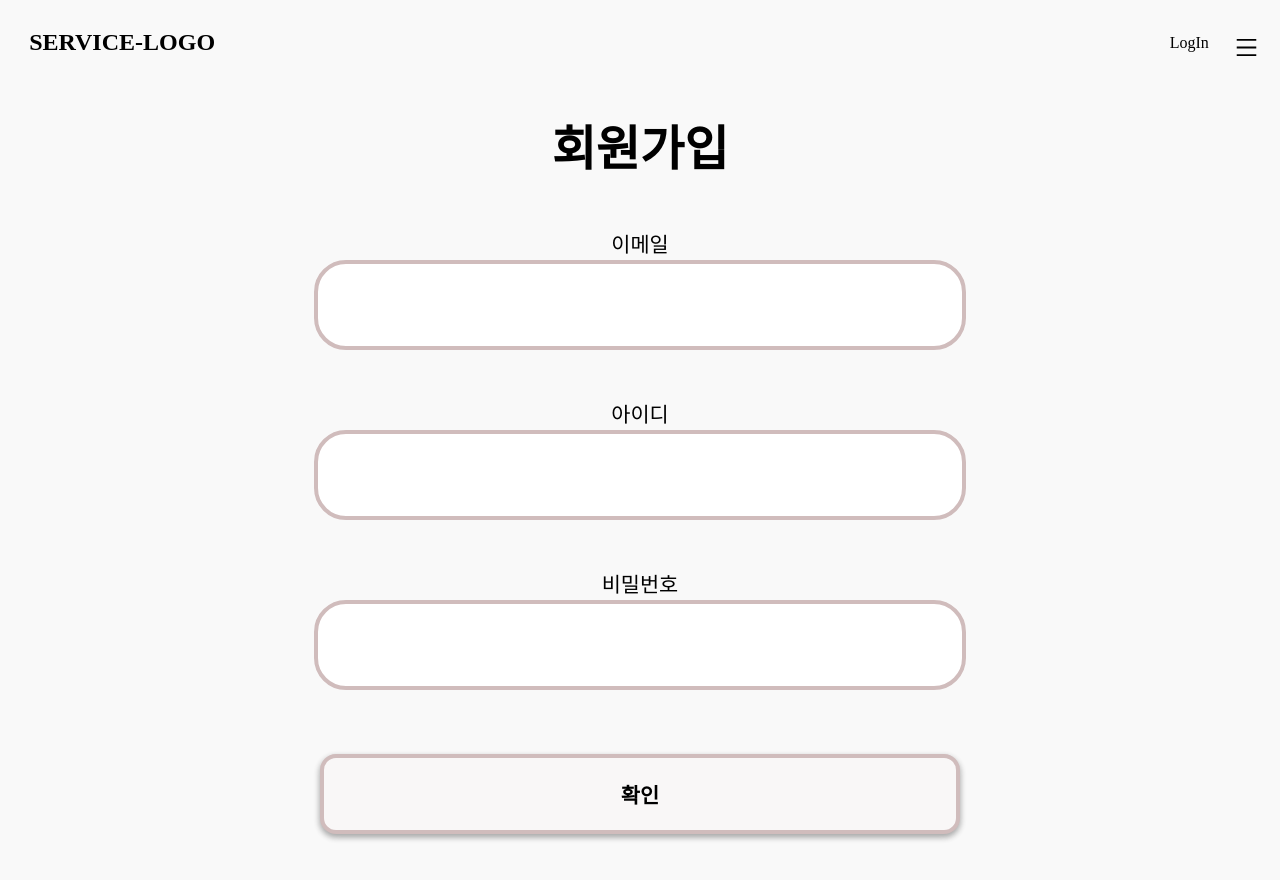
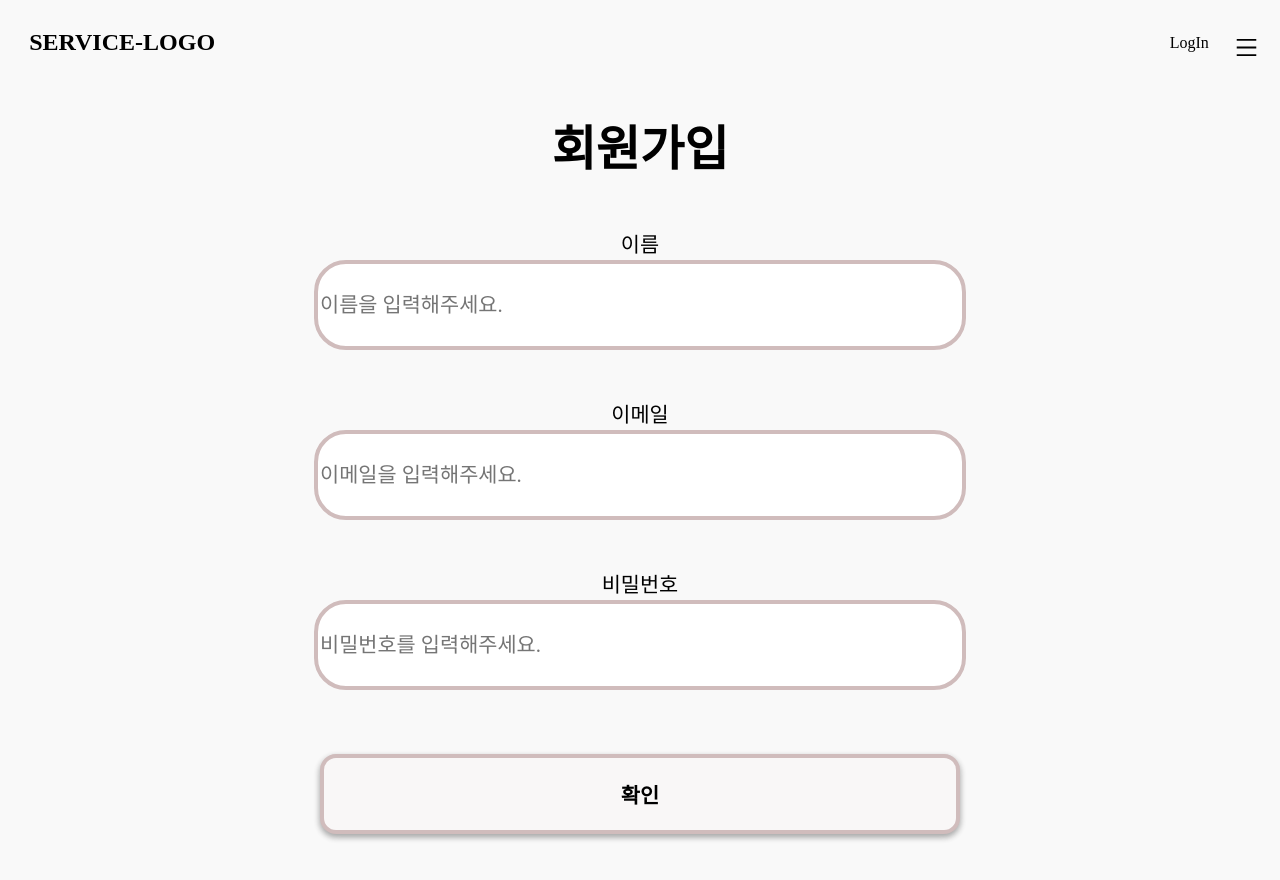
Before and after one commit to wooneeS2/-After_Corona_Tube, a React (Create React App) app in the folder project/: page /sign-up in a window 1280 px wide. Shown: the top 880 px of the page. Built offline with nearby package versions, Linux system fonts and the light colour scheme; a web font is replaced by a local one.

Commit message:
Update sign-in,sign-up validation

```diff
--- a/project/src/design/logIn.css
+++ b/project/src/design/logIn.css
@@ -49,6 +49,7 @@ input[type="text"] {
   height: 80px;
   border: 0.3rem solid #d0bcbc;
   border-radius: 2rem;
+  font-size: 1.3rem;
 }
 
 #user-id-input:focus,
--- a/project/src/pages/LogInPage.js
+++ b/project/src/pages/LogInPage.js
@@ -1,7 +1,15 @@
 import "../design/logIn.css";
 import { Link } from "react-router-dom";
+import { useState } from "react";
+import { isEmail, borderStyle } from "./SignUpPage";
+
+//TODO post 기능
+//TODO 로그인 성공화면 만들기
 
 export function LogInPage() {
+  const [userEmail, setUserEmail] = useState("");
+  const [userPw, setUserPw] = useState("");
+  const [emailError, setEmailError] = useState(false);
   return (
     <>
       <div className="log-in-box">
@@ -9,28 +17,57 @@ export function LogInPage() {
 
         <form>
           <div id="user-id-box">
-            <div id="log-in-id-title">아이디</div>
+            <div id="log-in-id-title">이메일</div>
 
-            <input type="text" name="user-id" id="user-id-input" />
+            <input
+              type="text"
+              name="user-id"
+              id="user-id-input"
+              placeholder="가입한 이메일을 입력해주세요."
+              onChange={e => {
+                setUserEmail(e.target.value);
+              }}
+              style={userEmail !== "" ? borderStyle : {}}
+            />
+            {emailError && (
+              <div style={{ color: "red", fontSize: "1rem" }}>
+                올바른 이메일을 입력해주세요.
+              </div>
+            )}
           </div>
           <div id="user-pw-box">
             <div id="log-in-pw-title">비밀번호</div>
-            <input type="password" name="user-pw" id="user-pw-input" />
+            <input
+              type="password"
+              name="user-pw"
+              id="user-pw-input"
+              placeholder="비밀번호를 입력해주세요."
+              onChange={e => {
+                setUserPw(e.target.value);
+              }}
+              style={userPw !== "" ? borderStyle : {}}
+            />
           </div>
           <button
             type="submit"
             id="user-log-in-btn"
             onClick={e => {
               e.preventDefault();
-              console.log("logIn");
+              const isValidation = isEmail(userEmail);
+              if (!isValidation) {
+                setEmailError(true);
+                console.log("error", emailError);
+              } else {
+                setEmailError(false);
+              }
             }}
           >
             확인
           </button>
         </form>
-        <button id="user-log-in-btn">
-          <Link to="/sign-up">회원가입 하러 가기</Link>
-        </button>
+        <Link to="/sign-up">
+          <button id="user-log-in-btn">회원가입 하러 가기</button>
+        </Link>
       </div>
     </>
   );
--- a/project/src/pages/SignUpPage.js
+++ b/project/src/pages/SignUpPage.js
@@ -1,6 +1,19 @@
 import "../design/logIn.css";
+import { useState } from "react";
+
+export const isEmail = email => {
+  const emailRegex =
+    /^(([^<>()\[\].,;:\s@"]+(\.[^<>()\[\].,;:\s@"]+)*)|(".+"))@(([^<>()[\].,;:\s@"]+\.)+[^<>()[\].,;:\s@"]{2,})$/i;
+  console.log(email);
+  console.log(emailRegex.test(email));
+  return emailRegex.test(email);
+};
+export const borderStyle = { border: "0.3rem solid #e06666" };
 
 export function SignUpPage() {
+  const [userInfo, setUserInfo] = useState({ name: "", email: "", pw: "" });
+  const [emailError, setEmailError] = useState(false);
+
   return (
     <>
       <div className="log-in-box">
@@ -8,24 +21,73 @@ export function SignUpPage() {
 
         <form>
           <div id="user-id-box">
+            <div id="user-pw-box">
+              <div id="log-in-pw-title">이름</div>
+              <input
+                type="text"
+                name="user-pw"
+                id="user-pw-input"
+                placeholder="이름을 입력해주세요."
+                onChange={e => {
+                  setUserInfo({
+                    ...userInfo,
+                    name: e.target.value,
+                  });
+                }}
+                style={userInfo.name !== "" ? borderStyle : {}}
+              />
+            </div>
             <div id="log-in-id-title">이메일</div>
 
-            <input type="text" name="user-id" id="user-id-input" />
+            <input
+              type="text"
+              name="user-id"
+              id="user-id-input"
+              placeholder="이메일을 입력해주세요."
+              onChange={e => {
+                setUserInfo({
+                  ...userInfo,
+                  email: e.target.value,
+                });
+              }}
+              style={userInfo.email !== "" ? borderStyle : {}}
+            />
+            {emailError && (
+              <div style={{ color: "red", fontSize: "1rem" }}>
+                올바른 이메일을 입력해주세요.
+              </div>
+            )}
           </div>
-          <div id="user-pw-box">
-            <div id="log-in-pw-title">아이디</div>
-            <input type="text" name="user-pw" id="user-pw-input" />
-          </div>
+
           <div id="user-pw-box">
             <div id="log-in-pw-title">비밀번호</div>
-            <input type="password" name="user-pw" id="user-pw-input" />
+            <input
+              type="password"
+              name="user-pw"
+              id="user-pw-input"
+              placeholder="비밀번호를 입력해주세요."
+              onChange={e => {
+                setUserInfo({
+                  ...userInfo,
+                  pw: e.target.value,
+                });
+              }}
+              style={userInfo.pw !== "" ? borderStyle : {}}
+            />
           </div>
           <button
             type="submit"
             id="user-log-in-btn"
             onClick={e => {
               e.preventDefault();
-              console.log("logIn");
+              console.log(userInfo);
+              const isValidation = isEmail(userInfo.email);
+              if (!isValidation) {
+                setEmailError(true);
+                console.log("error", emailError);
+              } else {
+                setEmailError(false);
+              }
             }}
           >
             확인
```
